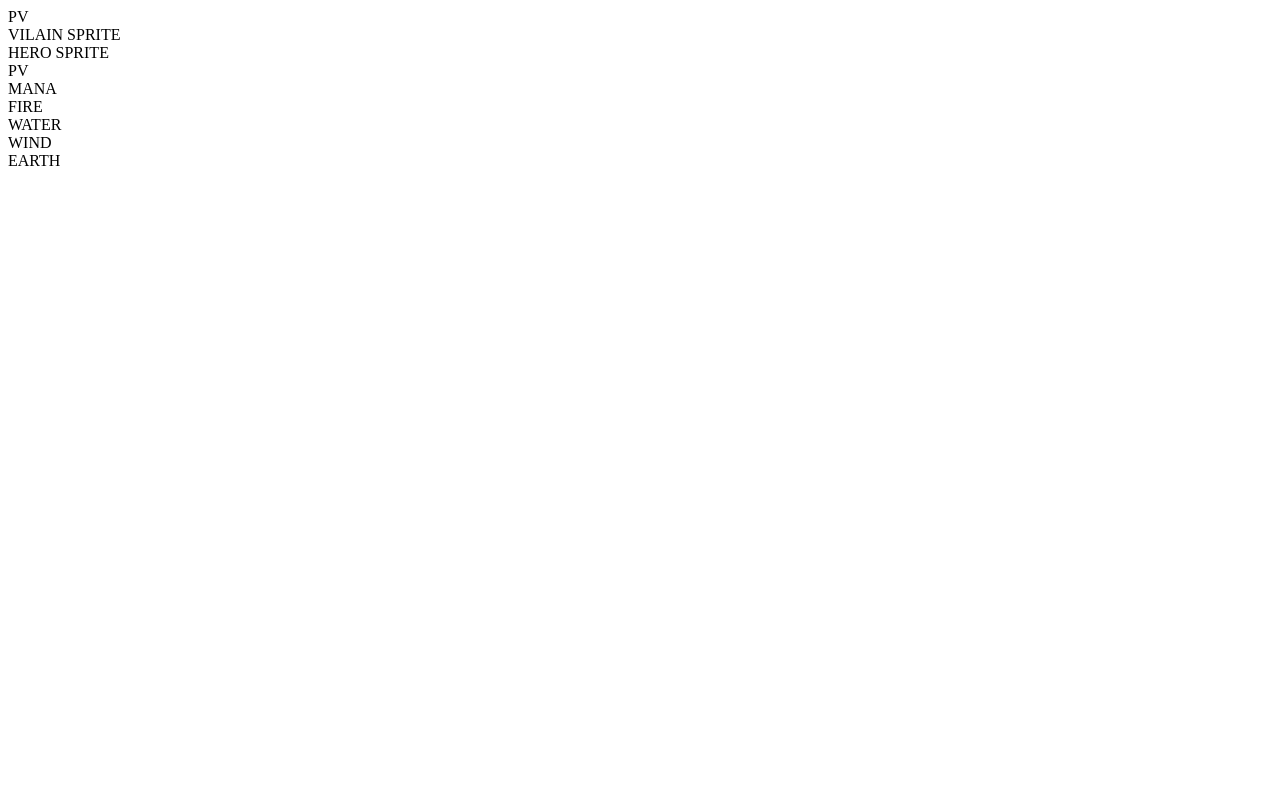
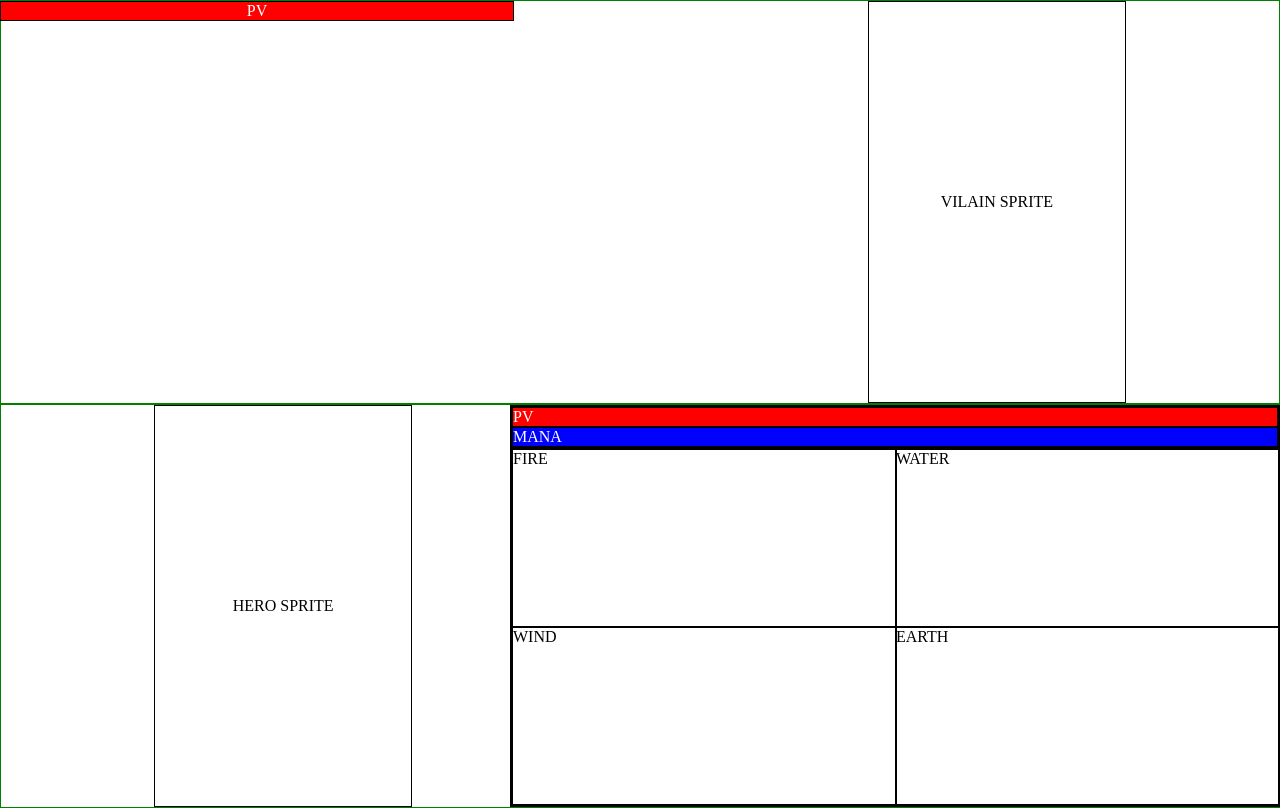
Before and after one commit to Roycoder1/PROJECT-GAME, a plain HTML site: page battleWindow/battle.html in a window 1280 px wide. Drawn offline with Linux system fonts and the light colour scheme.

Commit message:
battle basic css finished

```diff
--- a/battleWindow/battle.html
+++ b/battleWindow/battle.html
@@ -15,14 +15,16 @@
 	</section>
 	<section id="heroSide">
 		<div class="char">HERO SPRITE</div>
-		<div class="bars">
-			<div class="bars">PV</div>
-			<div class="bars" id="mana">MANA</div>
+		<div class="heroWin">
+			<div id="barsWin">
+				<div class="bars">PV</div>
+				<div class="bars" id="mana">MANA</div>
+			</div>
 			<div id="abilityWin">
-				<div id="fire">FIRE</div>
-				<div id="water">WATER</div>
-				<div id="wind">WIND</div>
-				<div id="earth">EARTH</div>
+				<div class="element" id="fire">FIRE</div>
+				<div class="element" id="water">WATER</div>
+				<div class="element" id="wind">WIND</div>
+				<div class="element" id="earth">EARTH</div>
 			</div>
 		</div>
 	</section>
--- a/battleWindow/style.css
+++ b/battleWindow/style.css
@@ -0,0 +1,71 @@
+body{
+	margin: 0px;
+	padding: 0px;
+}
+#vilainSide{
+	border: solid 1px green;
+	display: flex;
+	justify-content: flex-end;
+}
+#vilainSide .bars{
+	display: flex;
+	position: absolute;
+	left: 0px;
+	width: 40%;
+	justify-content: center;
+
+}
+#vilainSide .char{
+	display: flex;
+	height: 50vh;
+	align-items: center;
+	width: 20%;
+	justify-content: center;
+	position: relative;
+	right: 12%;
+}
+
+#heroSide{
+	border: solid 1px green;
+	display: flex;
+}
+#heroSide .char{
+	display: flex;
+	height: 50vh;
+	align-items: center;
+	width: 20%;
+	justify-content: center;
+	position: relative;
+	left: 12%;
+}
+.heroWin{
+	display: flex;
+	position: absolute;
+	right: 0px;
+	height: 50vh;
+	width: 60%;
+	justify-content: center;
+	flex-direction: column;
+}
+div{
+	border: solid 1px black;
+}
+.bars{
+	background-color: red;
+	color: white;
+}
+#barsWin{
+	position: relative;
+
+}
+#abilityWin{
+	display: grid;
+	grid-template-columns: 1fr 1fr;
+	height: 500px;
+}
+.bars#mana{
+	background-color: blue;
+}
+.element{
+	width: 100%;
+}
```
